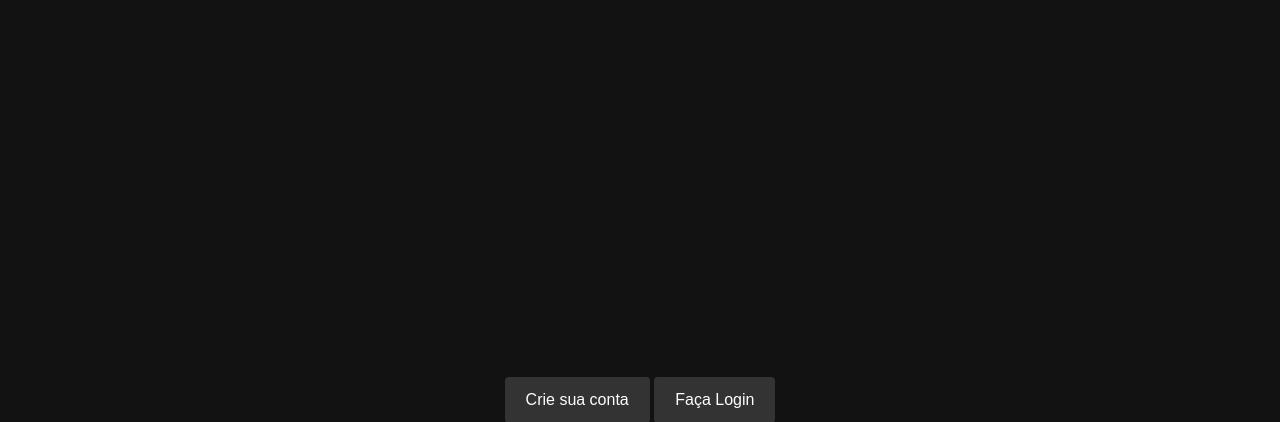
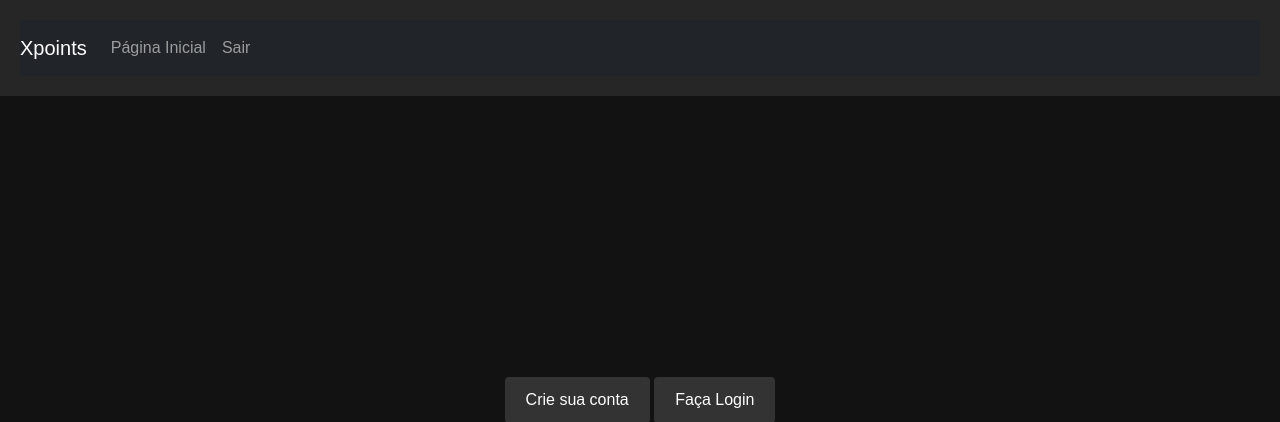
Before and after one commit to wandersonss2/Inicio, a Django app: page / in a window 1280 px wide. Shown: the top 422 px of the page. Run offline with Django 4.2, Linux system fonts and the light colour scheme.

Commit message:
puxalucas

```diff
--- a/app/static/css/style.css
+++ b/app/static/css/style.css
@@ -9,9 +9,18 @@ body{
     justify-content: center;
     align-items: center;
     height: 100vh;
-
 }
 
+header{
+    background-color: #262626;
+    padding: 20px;
+    color: #fff;
+    text-align: center;
+    position: fixed;
+    left: 0;
+    top: 0;
+    width: 100%;
+}
   h1 {
     margin: 0;
   }
--- a/app/templates/home.html
+++ b/app/templates/home.html
@@ -1,7 +1,6 @@
 {% extends 'main.html' %}
 
 {% block content %}
-
 
     <div class="centered-btn">
         <a href="/create/" class="btn">Crie sua conta</a>
--- a/app/templates/login.html
+++ b/app/templates/login.html
@@ -17,7 +17,4 @@
     </form>
   </div>
 
-
-
-
 {% endblock %}
--- a/app/templates/main.html
+++ b/app/templates/main.html
@@ -9,13 +9,31 @@
     <title>Cadastro e Login</title>
     <link href="https://cdn.jsdelivr.net/npm/bootstrap@5.3.0-alpha3/dist/css/bootstrap.min.css" rel="stylesheet" integrity="sha384-KK94CHFLLe+nY2dmCWGMq91rCGa5gtU4mk92HdvYe+M/SXH301p5ILy+dN9+nJOZ" crossorigin="anonymous">
     <link rel="stylesheet" href="{% static 'css/style.css' %}">
-
 </head>
 <body>
+    <script src="{% static 'js/script.js' %}"></script>
+    <header>
+        <nav class="navbar navbar-expand-lg navbar-dark bg-dark">
+            <a class="navbar-brand" href="/">Xpoints</a>
+            <button class="navbar-toggler" type="button" data-toggle="collapse" data-target="#navbarNav" aria-controls="navbarNav" aria-expanded="false" aria-label="Toggle navigation">
+              <span class="navbar-toggler-icon"></span>
+            </button>
+            <div class="collapse navbar-collapse" id="navbarNav">
+              <ul class="navbar-nav ml-auto">
+                <li class="nav-item">
+                  <a class="nav-link" href="/">Página Inicial</a>
+                </li>
+                <li class="nav-item">
+                  <a class="nav-link" href="#">Sair</a>
+                </li>
+              </ul>
+            </div>
+          </nav>
+    </header>
     {% block content %}
 
     {% endblock %}
-    <script src="{% static 'js/script.js' %}"></script>
+
     <footer>
         <p>&copy; 2023. Todos os direitos reservados.</p>
       </footer>
--- a/app/views.py
+++ b/app/views.py
@@ -18,3 +18,7 @@ def loja(request):
 def login(request):
 
     return render(request, 'login.html')
+
+def userpag(request):
+
+    return render(request, 'userpag.html')
--- a/project/urls.py
+++ b/project/urls.py
@@ -16,11 +16,12 @@ Including another URLconf
 """
 from django.contrib import admin
 from django.urls import path
-from app.views import home,create,loja,login
+from app.views import home,create,loja,login,userpag
 urlpatterns = [
     path('admin/', admin.site.urls),
     path('', home),
     path('create/', create),
     path('loja/', loja),
-    path('login/',login)
+    path('login/',login),
+    path('userpag/',userpag),
 ]
```
